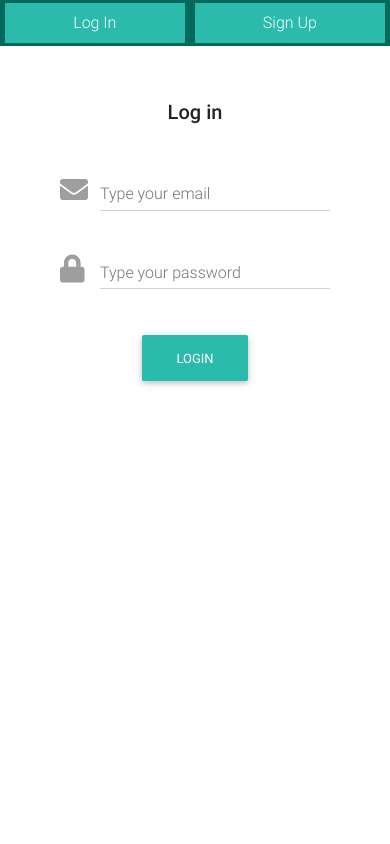
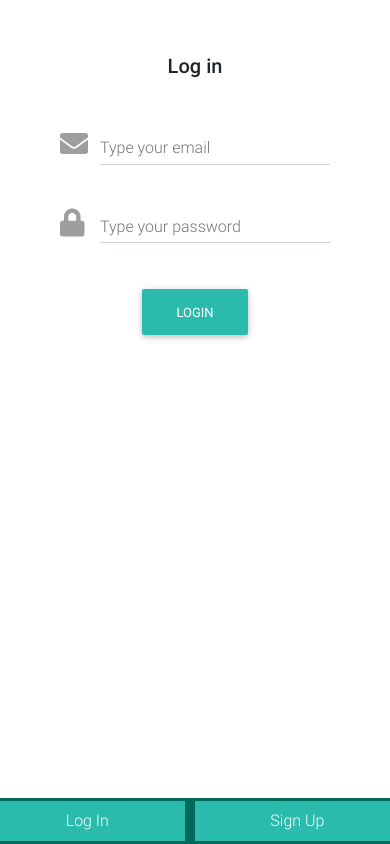
Before and after one commit to Solang3/wp-login, a React (Create React App) app: page / in a window 390 px wide. Built offline with nearby package versions, Linux system fonts and the light colour scheme.

Commit message:
A0010 - Adapt to mobile

```diff
--- a/src/assets/scss/_custom-styles.scss
+++ b/src/assets/scss/_custom-styles.scss
@@ -5,6 +5,10 @@
         justify-content: space-evenly;
         margin: 0 -15px;
         padding: 3px 0;
+        position: absolute;
+        bottom: 0;
+        right: 0;
+        left: 0;
       }
       .tab-list-item {
         background-color: $default-color-dark;
@@ -21,3 +25,13 @@
         max-width: 300px;
     }
 }
+@include media-breakpoint-up(md) {
+    .App {
+        .tab-list {
+            position: relative;
+        }
+        .formContainer {
+            padding-bottom: 50px;
+        }
+    }
+}
--- a/src/components/App.js
+++ b/src/components/App.js
@@ -1,14 +1,14 @@
 import React, { Component } from 'react';
 import { BrowserRouter } from 'react-router-dom';
 import { MDBContainer } from "mdbreact";
-import TabsLayout from './TabsLayout';
+import LoginTabsLayout from './account/LoginTabsLayout';
 
 class App extends Component {
   render() {
     return (
       <BrowserRouter>
         <MDBContainer className="App">
-          <TabsLayout />
+          <LoginTabsLayout />
         </MDBContainer>
       </BrowserRouter>
     );
--- a/src/components/TabsLayout.js
+++ b/src/components/account/LoginTabsLayout.js
@@ -1,10 +1,10 @@
 import React, { Component } from "react";
-import MyTabs from './MyTabs';
+import MyTabs from '../custom/MyTabs';
 import LogInForm from './LogIn';
 import SignUpForm from './SignUp';
 
 
-class TabsLayout extends Component {
+class LoginTabsLayout extends Component {
 
 render() {
   return (
@@ -20,4 +20,4 @@ render() {
   }
 }
 
-export default TabsLayout;
+export default LoginTabsLayout;
```
Also changed, not shown: src/components/account/LogIn.js (renamed from src/components/login.js), src/components/account/SignUp.js (renamed from src/components/signup.js), src/components/custom/MyTab.js (renamed from src/components/MyTab.js), src/components/custom/MyTabs.js (renamed from src/components/MyTabs.js), 8 other files (tests, documents, lock files or other folders).
